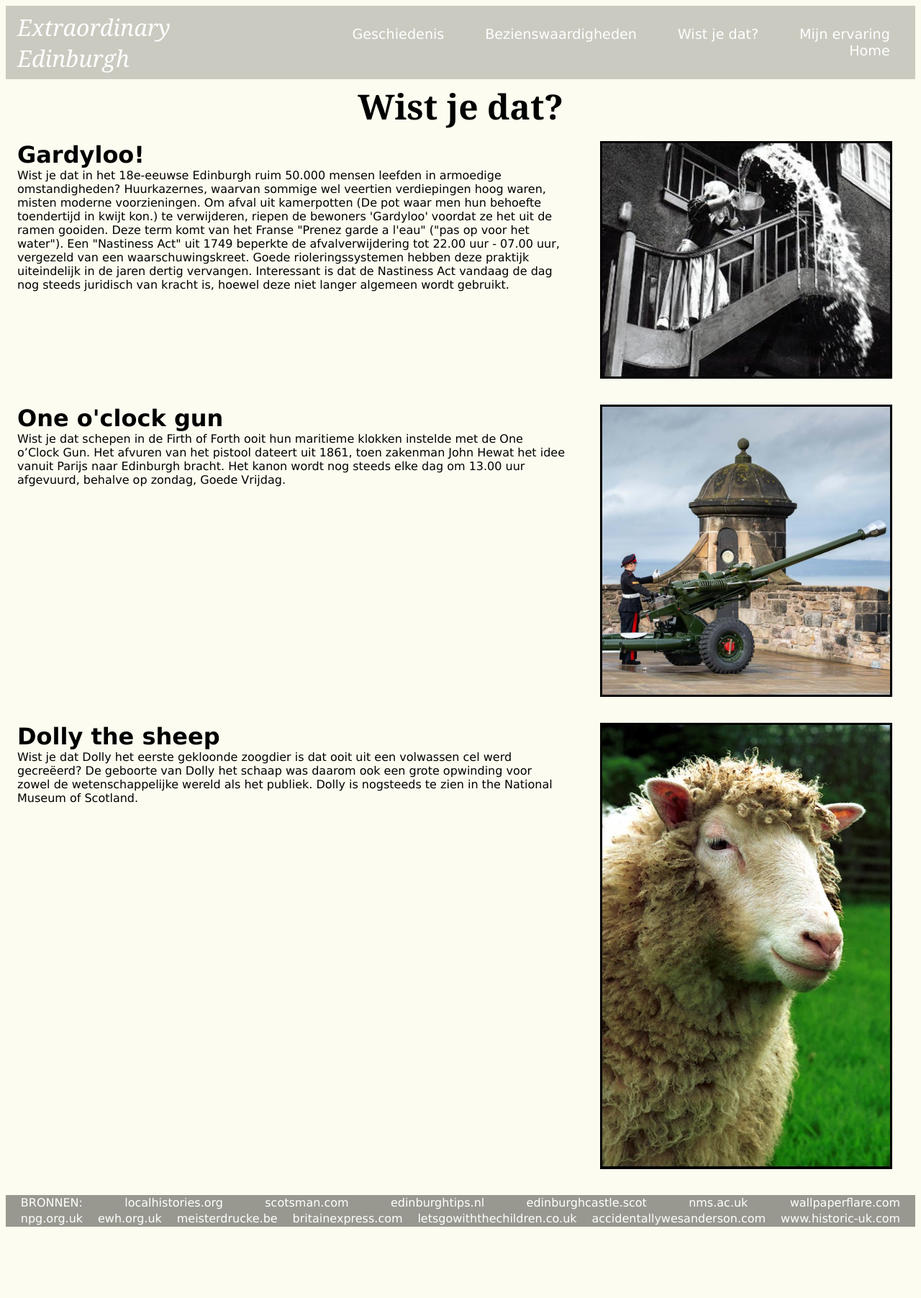
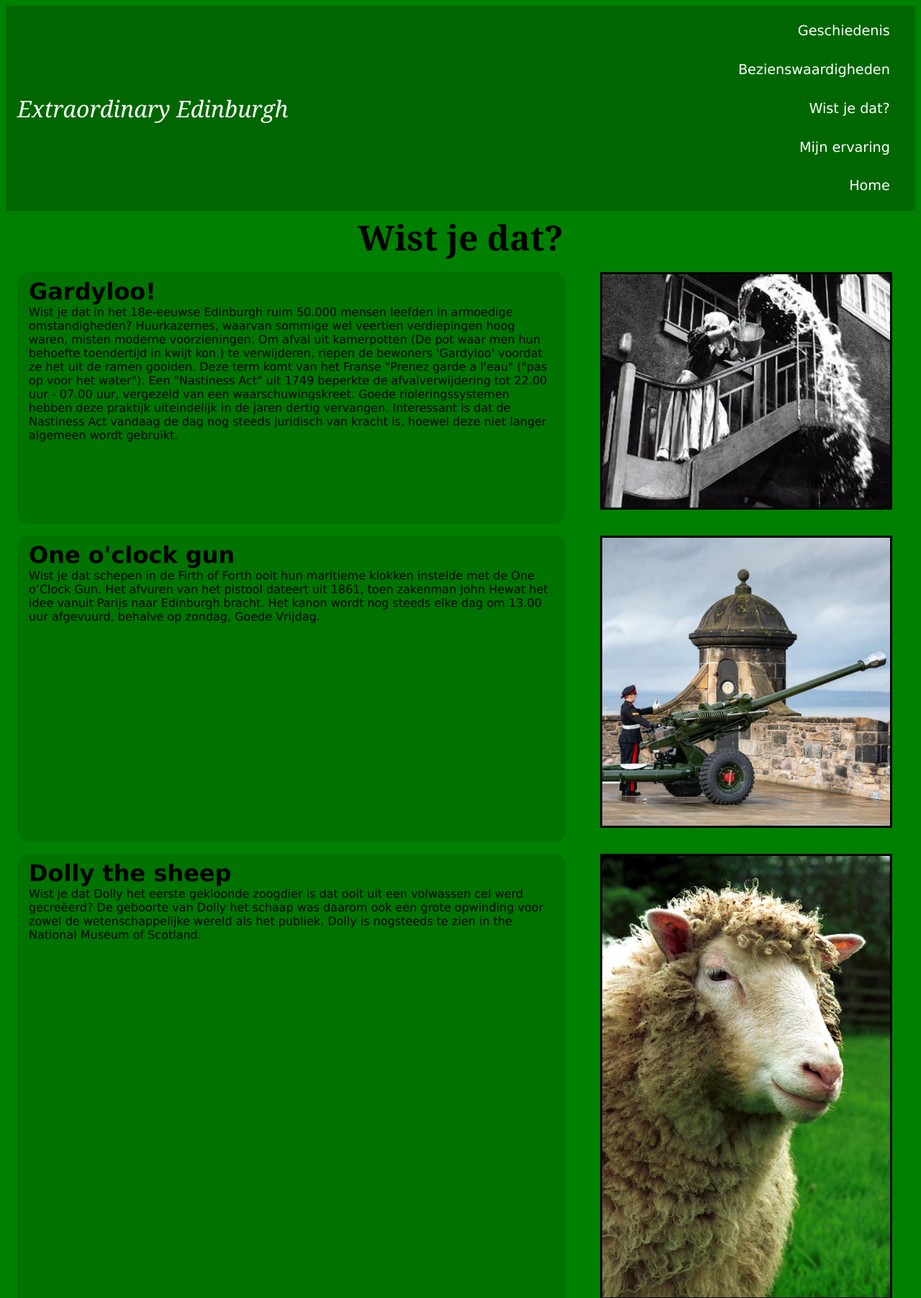
Before and after one commit to tejuko/Internetstandaarden, a plain HTML site: page wist.html in a window 1280 px wide. Shown: the top 1803 px of the page at 72% size. Before the commit the page ends 1720 px from the top, so only its background shows below. Drawn offline with Linux system fonts and the light colour scheme.

Commit message:
touch upd

```diff
--- a/stylesheet/style.css
+++ b/stylesheet/style.css
@@ -170,6 +170,12 @@ ol li:hover {
     background: transparent;
 }
 
+.backtext, .kopje{
+    background-color: rgba(0, 0, 0, 0.1);
+    padding: 0.5em 1em 0.8em 1em;
+    border-radius: 1em;
+}
+
 /*MIJN ERVARING*/
 .kopje p, .kop {
     font-family: 'Lucida Sans', 'Lucida Sans Regular', 'Lucida Grande', 'Lucida Sans Unicode', Geneva, Verdana, sans-serif;
@@ -194,3 +200,35 @@ ol li:hover {
     margin: 0em 1em 1em 0em;
     width: 20%;
 }
+
+@media (max-width: 1325px) {
+    .backgroundrest {
+        background-color: green;
+    }
+
+    nav {
+        display: flex;
+        flex-direction: column;
+    }
+
+    .titleindex, .maintext {
+        background-color: rgba(0, 0, 0, 0.5);
+        color: white;
+    }
+
+    ul {
+        position: relative;
+    }
+}
+
+@media (max-width: 650px) {
+    .titleindex {
+        font-size: 3em;
+    }
+}
+
+@media (max-width: 572px) {
+    .title {
+        font-size: 2.3em;
+    }
+}
--- a/wist.html
+++ b/wist.html
@@ -21,7 +21,7 @@
       <main>
          <h1 class="title">Wist je dat?</h1>
          <div>
-            <section>
+            <section class="backtext">
                <h2 class="kop">Gardyloo!</h2>
                <p class="tekstother">
                   Wist je dat in het 18e-eeuwse Edinburgh ruim 50.000 mensen leefden in armoedige omstandigheden? Huurkazernes, waarvan sommige wel veertien verdiepingen hoog waren, misten moderne voorzieningen. Om afval uit kamerpotten (De pot waar men hun behoefte toendertijd in kwijt kon.) te verwijderen, riepen de bewoners 'Gardyloo' voordat ze het uit de ramen gooiden. Deze term komt van het Franse "Prenez garde a l'eau" ("pas op voor het water"). Een "Nastiness Act" uit 1749 beperkte de afvalverwijdering tot 22.00 uur - 07.00 uur, vergezeld van een waarschuwingskreet. Goede rioleringssystemen hebben deze praktijk uiteindelijk in de jaren dertig vervangen. Interessant is dat de Nastiness Act vandaag de dag nog steeds juridisch van kracht is, hoewel deze niet langer algemeen wordt gebruikt.
@@ -32,7 +32,7 @@
             </section>
          </div>
          <div>
-            <section>
+            <section class="backtext">
                <h2 class="kop">One o'clock gun</h2>
                <p class="tekstother">
                   Wist je dat schepen in de Firth of Forth ooit hun maritieme klokken instelde met de One o’Clock Gun. Het afvuren van het pistool dateert uit 1861, toen zakenman John Hewat het idee vanuit Parijs naar Edinburgh bracht. Het kanon wordt nog steeds elke dag om 13.00 uur afgevuurd, behalve op zondag, Goede Vrijdag.
@@ -43,7 +43,7 @@
             </section>
          </div>
          <div>
-            <section>
+            <section class="backtext">
                <h2 class="kop">Dolly the sheep</h2>
                <p class="tekstother">
                   Wist je dat Dolly het eerste gekloonde zoogdier is dat ooit uit een volwassen cel werd gecreëerd? De geboorte van Dolly het schaap was daarom ook een grote opwinding voor zowel de wetenschappelijke wereld als het publiek. Dolly is nogsteeds te zien in the National Museum of Scotland.
```
Also changed, not shown: beziens.html (+3 -3 lines), geschiedenis.html (+6 -6 lines).
